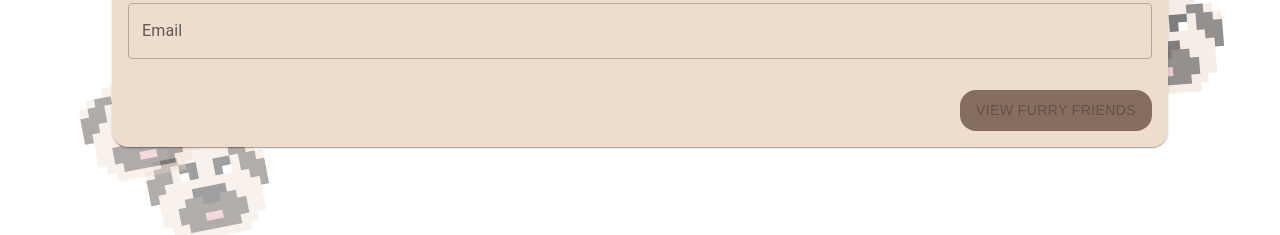
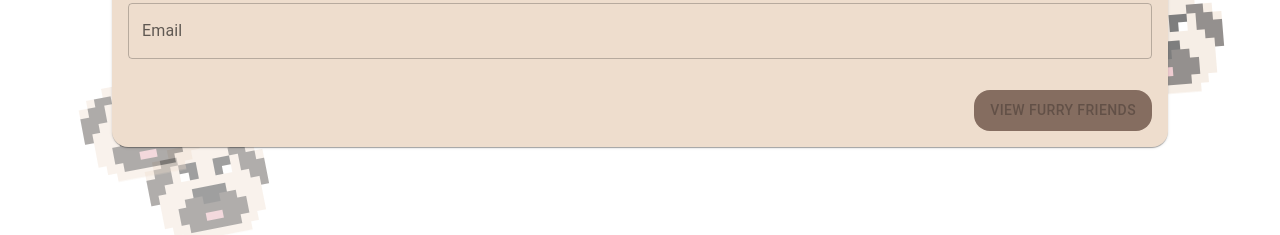
Before and after one commit to HunterECampbell/shelter-dogs, a React (Vite) app: page / in a window 1280 px wide. Shown: the part 470-705 px from the top of the page. Built offline with nearby package versions, Linux system fonts and the light colour scheme.

Commit message:
Add login loader

```diff
--- a/src/components/LoginCard.tsx
+++ b/src/components/LoginCard.tsx
@@ -18,9 +18,15 @@ const LoginCard = () => {
   const [name, setName] = useState("");
   const [email, setEmail] = useState<Email | "">("");
   const [emailError, setEmailError] = useState(false);
+  const [loggingIn, setLoggingIn] = useState(false);
 
   const login = async () => {
-    await api.login({ name, email: email as Email });
+    setLoggingIn(true);
+    try {
+      await api.login({ name, email: email as Email });
+    } finally {
+      setLoggingIn(false);
+    }
   };
   const handleSetName = (event: ChangeEvent<HTMLInputElement>) =>
     setName((event.target.value as Email) || "");
@@ -63,6 +69,7 @@ const LoginCard = () => {
           <CustomButton
             disabled={name === "" || email === "" || emailError}
             label={t("login.buttons.login")}
+            loading={loggingIn}
             onClick={login}
           />
         </CardFooter>
--- a/src/components/generalComponents/CustomButton.tsx
+++ b/src/components/generalComponents/CustomButton.tsx
@@ -7,11 +7,13 @@ const CustomButton = ({
   className,
   disabled,
   label,
+  loading,
   onClick,
 }: {
   className?: string;
   disabled?: boolean;
   label?: string;
+  loading?: boolean;
   onClick: () => void;
 }) => {
   return (
@@ -19,9 +21,10 @@ const CustomButton = ({
       aria-label={label}
       className={className}
       disabled={disabled}
+      loading={loading}
       onClick={onClick}
     >
-      <p>{label}</p>
+      {label}
     </ButtonWrapper>
   );
 };
```
